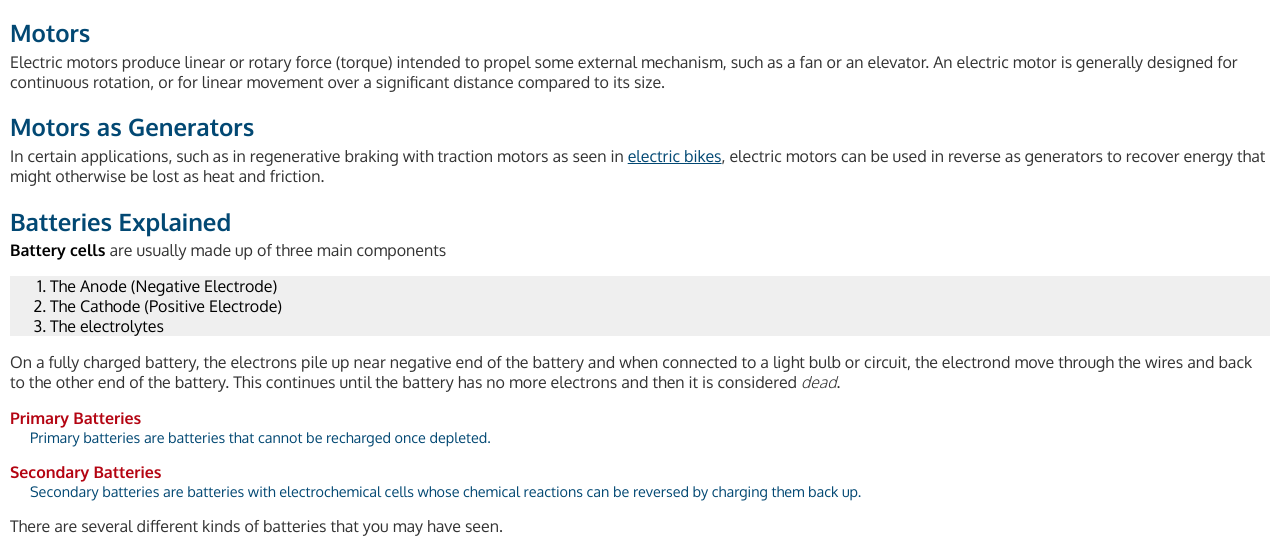
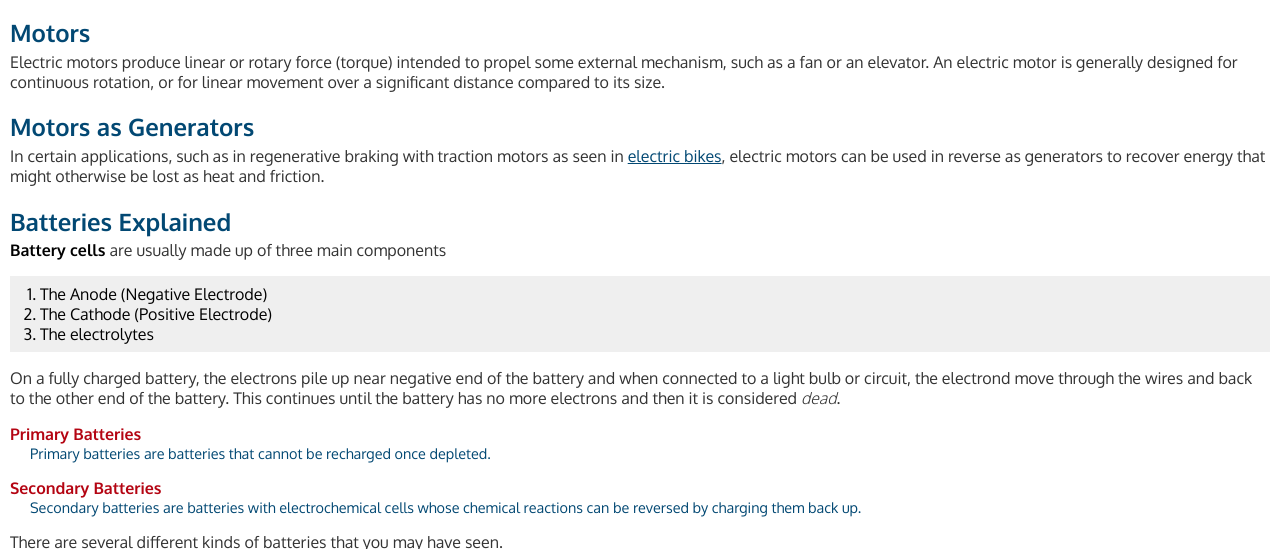
Before and after one commit to ashtonwalden34/dwdd1600, a plain HTML site: page 04follow-along/index.html in a window 1280 px wide. Shown: the part 255-804 px from the top of the page. Drawn offline with Linux system fonts and the light colour scheme.

Commit message:
04follow-along

```diff
--- a/04follow-along/traveler.css
+++ b/04follow-along/traveler.css
@@ -65,7 +65,7 @@ main p {
 }
 
 main ol {
-    padding: 0.5rem 30 px;
+    padding: 0.5rem 30px;
     background-color: #efefef;
 }
 
```
